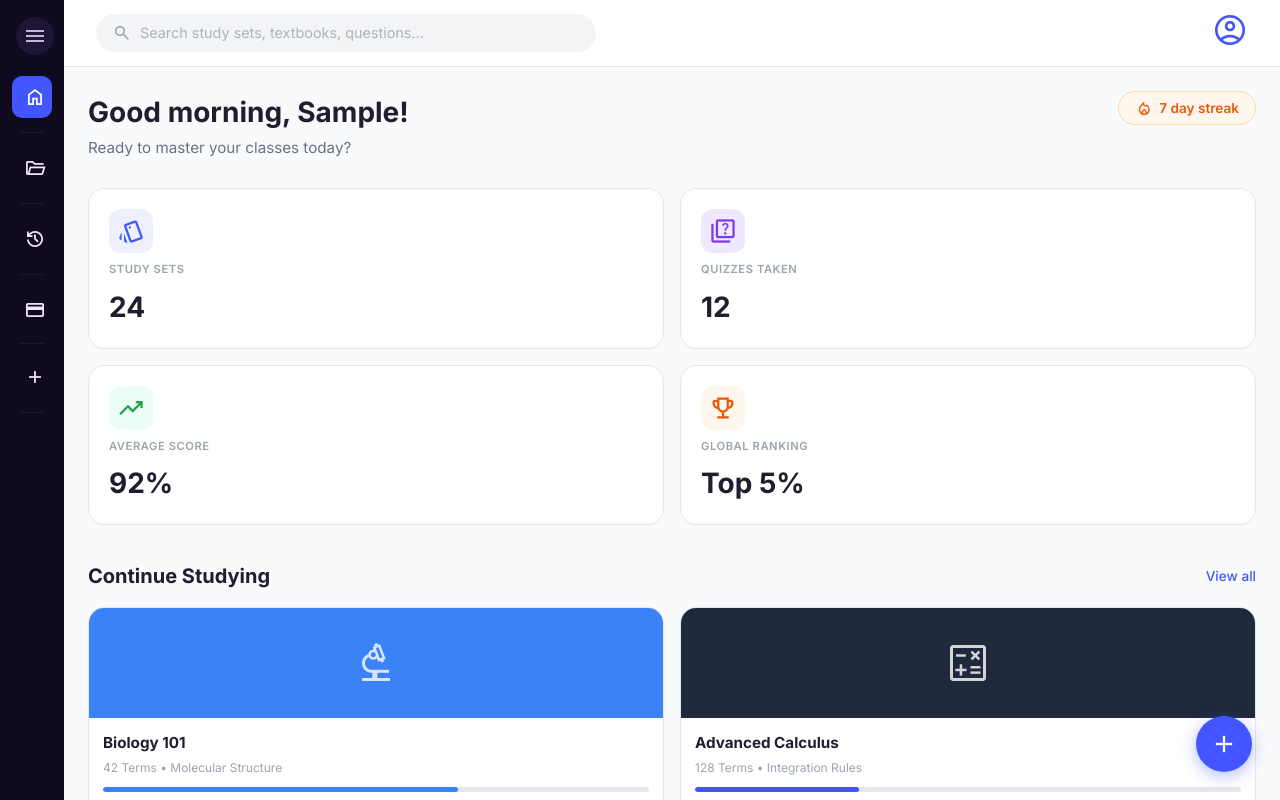
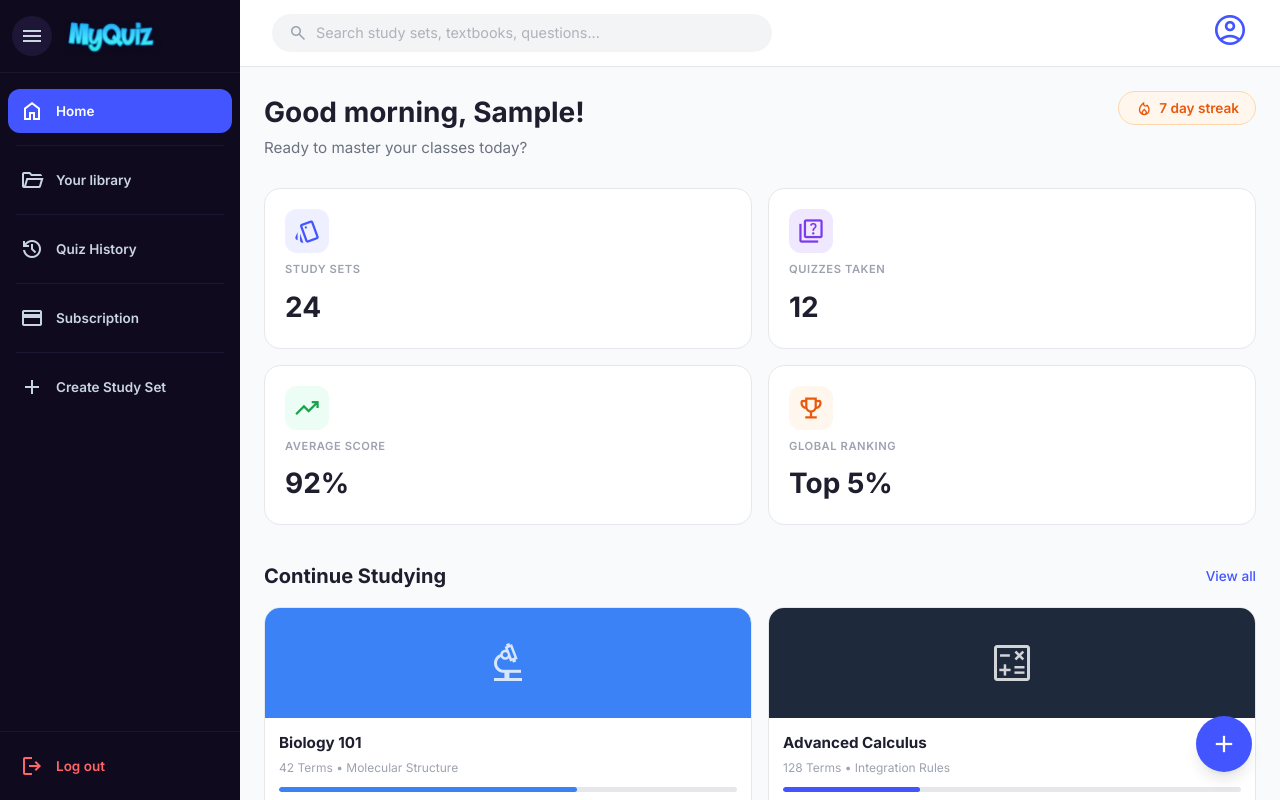
Before and after one commit to nvtai24/myquiz, an Angular app in the folder frontend/: page /dashboard in a window 1280 px wide. Built offline with nearby package versions, Linux system fonts and the light colour scheme; sample sign-in values are in the browser's storage.

Commit message:
fix: sidebar style

```diff
--- a/frontend/src/app/layouts/admin-layout.html
+++ b/frontend/src/app/layouts/admin-layout.html
@@ -1,50 +1,79 @@
 <div class="flex h-screen bg-[#F0F2FF] font-[Inter]">
   <!-- Sidebar -->
-  <aside class="w-60 min-w-[240px] bg-[#0f0a1e] flex flex-col shadow-2xl transition-all duration-300">
-    <!-- Logo -->
-    <div class="flex items-center gap-3 px-5 py-5 border-b border-white/5">
-      <img src="images/logo.png" alt="MyQuiz" style="height: 40px" class="h-9 w-auto drop-shadow-lg">
-      <span class="px-2 py-0.5 rounded-md bg-indigo-500/20 border border-indigo-500/30 text-indigo-300 text-[10px] font-black tracking-widest uppercase shadow-sm mt-0.5">Admin</span>
+  <aside
+    [class]="sidebarCollapsed()
+      ? 'w-16 min-w-[64px] bg-[#0f0a1e] flex flex-col shadow-2xl transition-all duration-300 overflow-hidden'
+      : 'w-60 min-w-[240px] bg-[#0f0a1e] flex flex-col shadow-2xl transition-all duration-300'"
+  >
+    <!-- Logo & Toggle -->
+    <div class="flex items-center px-3 py-4 border-b border-white/5">
+      <button
+        (click)="toggleSidebar()"
+        class="w-10 h-10 rounded-full bg-[#1e1636] hover:bg-[#2d2150] flex items-center justify-center text-slate-300 border-none cursor-pointer transition-colors shrink-0"
+      >
+        <span class="material-symbols-outlined">menu</span>
+      </button>
+      <div
+        class="flex items-center gap-2 ml-3 overflow-hidden transition-all duration-300"
+        [style.width]="sidebarCollapsed() ? '0px' : '160px'"
+        [style.opacity]="sidebarCollapsed() ? '0' : '1'"
+      >
+        <img src="images/logo.png" alt="MyQuiz" class="h-10 w-auto drop-shadow-lg shrink-0">
+        <span class="px-2 py-0.5 rounded-md bg-indigo-500/20 border border-indigo-500/30 text-indigo-300 text-[10px] font-black tracking-widest uppercase shadow-sm whitespace-nowrap">Admin</span>
+      </div>
     </div>
 
     <!-- Nav -->
-    <nav class="flex-1 px-3 py-4 space-y-1 overflow-y-auto">
+    <nav class="flex-1 px-2 py-4 space-y-1 overflow-y-auto overflow-x-hidden">
       @for (item of navItems; track item.path) {
         <a
           [routerLink]="item.path"
           routerLinkActive="!bg-indigo-600 !text-white"
-          class="flex items-center gap-3 px-3 py-2.5 rounded-xl text-slate-300 font-semibold text-[13.5px] no-underline transition-all hover:bg-white/10 hover:text-white"
+          [class]="sidebarCollapsed()
+            ? 'flex items-center justify-center px-0 py-2.5 rounded-xl text-slate-300 font-semibold text-[13.5px] no-underline transition-all hover:bg-white/10 hover:text-white'
+            : 'flex items-center gap-3 px-3 py-2.5 rounded-xl text-slate-300 font-semibold text-[13.5px] no-underline transition-all hover:bg-white/10 hover:text-white'"
+          [title]="sidebarCollapsed() ? item.label : ''"
         >
-          <span class="material-symbols-outlined text-[20px]">{{ item.icon }}</span>
-          {{ item.label }}
+          <span class="material-symbols-outlined shrink-0">{{ item.icon }}</span>
+          <span [class]="sidebarCollapsed() ? 'opacity-0 w-0 overflow-hidden whitespace-nowrap transition-all duration-200' : 'transition-all duration-200'">
+            {{ item.label }}
+          </span>
         </a>
+        <div class="h-px bg-[#1e1636] mx-2 my-3"></div>
       }
     </nav>
 
-    <!-- Back to App + User -->
-    <div class="px-3 py-4 border-t border-white/5 space-y-2">
-      <button
-        (click)="goToApp()"
-        class="w-full flex items-center gap-2 px-3 py-2.5 rounded-xl text-indigo-300 text-[13px] font-semibold hover:bg-white/10 transition-all border-none bg-transparent cursor-pointer"
-      >
-        <span class="material-symbols-outlined text-[18px]">arrow_back</span>
-        Back to App
-      </button>
-
-      @if (user()) {
-        <div class="flex items-center gap-3 px-3 py-2.5 mt-1">
+    <!-- User -->
+    <div class="px-2 py-3 border-t border-white/5">
+      <!-- @if (user()) {
+        <div [class]="sidebarCollapsed()
+          ? 'flex items-center justify-center px-0 py-2'
+          : 'flex items-center gap-3 px-3 py-2'"
+        >
           <div class="w-8 h-8 rounded-full bg-indigo-500 flex items-center justify-center text-white text-[13px] font-black shrink-0">
             {{ (user()!.firstName || 'A').charAt(0).toUpperCase() }}
           </div>
-          <div class="min-w-0">
+          <div [class]="sidebarCollapsed() ? 'opacity-0 w-0 overflow-hidden transition-all duration-200' : 'min-w-0 flex-1 transition-all duration-200'">
             <p class="text-white text-[12px] font-bold truncate">{{ user()!.firstName }} {{ user()!.lastName }}</p>
             <p class="text-slate-400 text-[10px] truncate">Administrator</p>
           </div>
-          <button (click)="logout()" class="ml-auto text-slate-400 hover:text-red-400 transition-colors bg-transparent border-none cursor-pointer">
-            <span class="material-symbols-outlined text-[18px]">logout</span>
-          </button>
         </div>
-      }
+      } -->
+
+      <!-- Logout button -->
+      <!-- <div class="h-px bg-[#1e1636] mx-2 my-3"></div>/ -->
+      <button
+        (click)="logout()"
+        [class]="sidebarCollapsed()
+          ? 'w-full flex items-center justify-center px-0 py-2.5 rounded-xl text-red-400 font-semibold text-[13.5px] transition-all hover:bg-red-500/10 bg-transparent border-none cursor-pointer'
+          : 'w-full flex items-center gap-3 px-3 py-2.5 rounded-xl text-red-400 font-semibold text-[13.5px] transition-all hover:bg-red-500/10 bg-transparent border-none cursor-pointer'"
+        [title]="sidebarCollapsed() ? 'Log out' : ''"
+      >
+        <span class="material-symbols-outlined shrink-0">logout</span>
+        <span [class]="sidebarCollapsed() ? 'opacity-0 w-0 overflow-hidden whitespace-nowrap transition-all duration-200' : 'transition-all duration-200'">
+          Log out
+        </span>
+      </button>
     </div>
   </aside>
 
--- a/frontend/src/app/layouts/admin-layout.ts
+++ b/frontend/src/app/layouts/admin-layout.ts
@@ -16,8 +16,12 @@ export class AdminLayout implements OnInit, OnDestroy {
   private adminService = inject(AdminService);
   private pingInterval: any;
 
-  sidebarOpen = signal(true);
+  sidebarCollapsed = signal(false);
   user = computed(() => this.auth.currentUser());
+
+  toggleSidebar() {
+    this.sidebarCollapsed.update(v => !v);
+  }
   isSystemOnline = signal<boolean>(false);
 
   navItems = [
--- a/frontend/src/app/layouts/main-layout.css
+++ b/frontend/src/app/layouts/main-layout.css
@@ -112,6 +112,14 @@
   transition: opacity 0.2s;
 }
 
+.sidebar-collapsed .nav-item {
+  justify-content: center;
+  padding: 10px;
+  width: 40px;
+  height: 40px;
+  margin: 0 auto;
+}
+
 .sidebar-collapsed .nav-label,
 .sidebar-collapsed .nav-badge,
 .sidebar-collapsed .sidebar-section-title {
@@ -142,6 +150,27 @@
   display: flex;
   flex-direction: column;
   gap: 2px;
+}
+
+.sidebar-bottom {
+  margin-top: auto;
+  padding-bottom: 8px;
+}
+
+.logout-btn {
+  background: none;
+  border: none;
+  width: 100%;
+  color: #ef4444 !important;
+  cursor: pointer;
+}
+
+.logout-btn:hover {
+  background: rgba(239, 68, 68, 0.15) !important;
+}
+
+.logout-btn .material-symbols-outlined {
+  color: #ef4444;
 }
 
 .sidebar-section-title {
--- a/frontend/src/app/layouts/main-layout.html
+++ b/frontend/src/app/layouts/main-layout.html
@@ -1,79 +1,160 @@
-<div class="layout" [class.sidebar-collapsed]="sidebarCollapsed()">
+<div class="flex h-screen bg-[#f9fafb] font-[Inter]">
   <!-- Sidebar -->
-  <aside class="sidebar">
-    <div class="sidebar-top">
-      <button class="sidebar-toggle" (click)="toggleSidebar()">
+  <aside
+    [class]="sidebarCollapsed()
+      ? 'w-16 min-w-[64px] bg-[#0f0a1e] flex flex-col shadow-2xl transition-all duration-300 overflow-hidden'
+      : 'w-60 min-w-[240px] bg-[#0f0a1e] flex flex-col shadow-2xl transition-all duration-300'"
+  >
+    <!-- Logo & Toggle -->
+    <div class="flex items-center px-3 py-4 border-b border-white/5">
+      <button
+        (click)="toggleSidebar()"
+        class="w-10 h-10 rounded-full bg-[#1e1636] hover:bg-[#2d2150] flex items-center justify-center text-slate-300 border-none cursor-pointer transition-colors shrink-0"
+      >
         <span class="material-symbols-outlined">menu</span>
       </button>
-      <img src="images/logo.png" alt="MyQuiz" class="sidebar-logo-img">
+      <div
+        class="flex items-center gap-2 ml-3 overflow-hidden transition-all duration-300"
+        [style.width]="sidebarCollapsed() ? '0px' : '160px'"
+        [style.opacity]="sidebarCollapsed() ? '0' : '1'"
+      >
+        <img src="images/logo.png" alt="MyQuiz" class="h-10 w-auto drop-shadow-lg shrink-0">
+      </div>
     </div>
 
-    <nav class="sidebar-nav">
-      <a class="nav-item" routerLink="/dashboard" routerLinkActive="active">
-        <span class="material-symbols-outlined">home</span>
-        <span class="nav-label">Home</span>
+    <!-- Nav -->
+    <nav class="flex-1 px-2 py-4 space-y-1 overflow-y-auto overflow-x-hidden">
+      <a
+        routerLink="/dashboard"
+        routerLinkActive="!bg-[#4255FF] !text-white"
+        [class]="sidebarCollapsed()
+          ? 'flex items-center justify-center px-0 py-2.5 rounded-xl text-slate-300 font-semibold text-[13.5px] no-underline transition-all hover:bg-white/10 hover:text-white'
+          : 'flex items-center gap-3 px-3 py-2.5 rounded-xl text-slate-300 font-semibold text-[13.5px] no-underline transition-all hover:bg-white/10 hover:text-white'"
+        [title]="sidebarCollapsed() ? 'Home' : ''"
+      >
+        <span class="material-symbols-outlined shrink-0">home</span>
+        <span [class]="sidebarCollapsed() ? 'opacity-0 w-0 overflow-hidden whitespace-nowrap transition-all duration-200' : 'transition-all duration-200'">
+          Home
+        </span>
       </a>
-      <div class="sidebar-divider"></div>
-      <a class="nav-item" routerLink="/library" routerLinkActive="active">
-        <span class="material-symbols-outlined">folder_open</span>
-        <span class="nav-label">Your library</span>
+      <div class="h-px bg-[#1e1636] mx-2 my-3"></div>
+
+      <a
+        routerLink="/library"
+        routerLinkActive="!bg-[#4255FF] !text-white"
+        [class]="sidebarCollapsed()
+          ? 'flex items-center justify-center px-0 py-2.5 rounded-xl text-slate-300 font-semibold text-[13.5px] no-underline transition-all hover:bg-white/10 hover:text-white'
+          : 'flex items-center gap-3 px-3 py-2.5 rounded-xl text-slate-300 font-semibold text-[13.5px] no-underline transition-all hover:bg-white/10 hover:text-white'"
+        [title]="sidebarCollapsed() ? 'Your library' : ''"
+      >
+        <span class="material-symbols-outlined shrink-0">folder_open</span>
+        <span [class]="sidebarCollapsed() ? 'opacity-0 w-0 overflow-hidden whitespace-nowrap transition-all duration-200' : 'transition-all duration-200'">
+          Your library
+        </span>
       </a>
-      <div class="sidebar-divider"></div>
-      <a class="nav-item" routerLink="/history" routerLinkActive="active">
-        <span class="material-symbols-outlined">history</span>
-        <span class="nav-label">Quiz History</span>
+      <div class="h-px bg-[#1e1636] mx-2 my-3"></div>
+
+      <a
+        routerLink="/history"
+        routerLinkActive="!bg-[#4255FF] !text-white"
+        [class]="sidebarCollapsed()
+          ? 'flex items-center justify-center px-0 py-2.5 rounded-xl text-slate-300 font-semibold text-[13.5px] no-underline transition-all hover:bg-white/10 hover:text-white'
+          : 'flex items-center gap-3 px-3 py-2.5 rounded-xl text-slate-300 font-semibold text-[13.5px] no-underline transition-all hover:bg-white/10 hover:text-white'"
+        [title]="sidebarCollapsed() ? 'Quiz History' : ''"
+      >
+        <span class="material-symbols-outlined shrink-0">history</span>
+        <span [class]="sidebarCollapsed() ? 'opacity-0 w-0 overflow-hidden whitespace-nowrap transition-all duration-200' : 'transition-all duration-200'">
+          Quiz History
+        </span>
       </a>
-      <div class="sidebar-divider"></div>
-      <a class="nav-item" routerLink="/subscription" routerLinkActive="active">
-        <span class="material-symbols-outlined">credit_card</span>
-        <span class="nav-label">Subscription</span>
+      <div class="h-px bg-[#1e1636] mx-2 my-3"></div>
+
+      <a
+        routerLink="/subscription"
+        routerLinkActive="!bg-[#4255FF] !text-white"
+        [class]="sidebarCollapsed()
+          ? 'flex items-center justify-center px-0 py-2.5 rounded-xl text-slate-300 font-semibold text-[13.5px] no-underline transition-all hover:bg-white/10 hover:text-white'
+          : 'flex items-center gap-3 px-3 py-2.5 rounded-xl text-slate-300 font-semibold text-[13.5px] no-underline transition-all hover:bg-white/10 hover:text-white'"
+        [title]="sidebarCollapsed() ? 'Subscription' : ''"
+      >
+        <span class="material-symbols-outlined shrink-0">credit_card</span>
+        <span [class]="sidebarCollapsed() ? 'opacity-0 w-0 overflow-hidden whitespace-nowrap transition-all duration-200' : 'transition-all duration-200'">
+          Subscription
+        </span>
+      </a>
+      <div class="h-px bg-[#1e1636] mx-2 my-3"></div>
+
+      <a
+        routerLink="/add-deck"
+        routerLinkActive="!bg-[#4255FF] !text-white"
+        [class]="sidebarCollapsed()
+          ? 'flex items-center justify-center px-0 py-2.5 rounded-xl text-slate-300 font-semibold text-[13.5px] no-underline transition-all hover:bg-white/10 hover:text-white'
+          : 'flex items-center gap-3 px-3 py-2.5 rounded-xl text-slate-300 font-semibold text-[13.5px] no-underline transition-all hover:bg-white/10 hover:text-white'"
+        [title]="sidebarCollapsed() ? 'Create Study Set' : ''"
+      >
+        <span class="material-symbols-outlined shrink-0">add</span>
+        <span [class]="sidebarCollapsed() ? 'opacity-0 w-0 overflow-hidden whitespace-nowrap transition-all duration-200' : 'transition-all duration-200'">
+          Create Study Set
+        </span>
       </a>
     </nav>
-    <div class="sidebar-divider"></div>
-    <div class="sidebar-section">
-      <a class="nav-item" routerLink="/add-deck" routerLinkActive="active">
-        <span class="material-symbols-outlined">add</span>
-        <span class="nav-label">Create Study Set</span>
-      </a>
-      <div class="sidebar-divider"></div>
+
+    <!-- Logout -->
+    <div class="px-2 py-3 border-t border-white/5">
+      <button
+        (click)="logout()"
+        [class]="sidebarCollapsed()
+          ? 'w-full flex items-center justify-center px-0 py-2.5 rounded-xl text-red-400 font-semibold text-[13.5px] transition-all hover:bg-red-500/10 bg-transparent border-none cursor-pointer'
+          : 'w-full flex items-center gap-3 px-3 py-2.5 rounded-xl text-red-400 font-semibold text-[13.5px] transition-all hover:bg-red-500/10 bg-transparent border-none cursor-pointer'"
+        [title]="sidebarCollapsed() ? 'Log out' : ''"
+      >
+        <span class="material-symbols-outlined shrink-0">logout</span>
+        <span [class]="sidebarCollapsed() ? 'opacity-0 w-0 overflow-hidden whitespace-nowrap transition-all duration-200' : 'transition-all duration-200'">
+          Log out
+        </span>
+      </button>
     </div>
   </aside>
 
   <!-- Right content area -->
-  <div class="content-area">
+  <div class="flex-1 flex flex-col overflow-hidden bg-[#f9fafb]">
     <!-- Top Navbar -->
-    <nav class="navbar">
-      <div class="navbar-left">
-        <div class="search-bar">
-          <span class="material-symbols-outlined search-icon">search</span>
-          <input type="text" placeholder="Search study sets, textbooks, questions..." />
+    <nav class="flex items-center justify-between px-8 py-3 bg-white border-b border-gray-200 sticky top-0 z-40">
+      <div class="flex items-center gap-6 flex-1">
+        <div class="flex items-center bg-gray-100 rounded-full px-4 py-2 gap-2 min-w-[500px]">
+          <span class="material-symbols-outlined text-gray-400 text-[20px]">search</span>
+          <input
+            type="text"
+            placeholder="Search study sets, textbooks, questions..."
+            class="border-none outline-none bg-transparent text-[0.9rem] w-full text-gray-500"
+          />
         </div>
       </div>
-      <div class="navbar-right">
-        <div class="avatar-wrapper">
-          <div class="avatar" (click)="toggleProfileMenu()">
-            <span class="material-symbols-outlined">account_circle</span>
+      <div class="flex items-center gap-3">
+        <div class="relative">
+          <div class="cursor-pointer text-[#4255FF]" (click)="toggleProfileMenu()">
+            <span class="material-symbols-outlined text-[36px]">account_circle</span>
           </div>
           @if (profileMenuOpen()) {
-            <div class="profile-dropdown">
-              <div class="dropdown-arrow"></div>
-              <a class="dropdown-item" routerLink="/profile">
-                <span class="material-symbols-outlined">person</span>
+            <div class="absolute top-[calc(100%+10px)] right-0 w-[200px] bg-white border border-gray-200 rounded-[14px] shadow-lg p-1.5 z-50 animate-[dropdownFade_0.15s_ease]">
+              <div class="absolute top-[-6px] right-[14px] w-3 h-3 bg-white border-l border-t border-gray-200 rotate-45"></div>
+              <a routerLink="/profile" class="flex items-center gap-2.5 px-3.5 py-2.5 rounded-[10px] text-[0.85rem] font-semibold text-gray-800 no-underline hover:bg-gray-100 transition-colors">
+                <span class="material-symbols-outlined text-[20px] text-gray-500">person</span>
                 My Profile
               </a>
-              <a class="dropdown-item" routerLink="/account-settings">
-                <span class="material-symbols-outlined">settings</span>
+              <a routerLink="/account-settings" class="flex items-center gap-2.5 px-3.5 py-2.5 rounded-[10px] text-[0.85rem] font-semibold text-gray-800 no-underline hover:bg-gray-100 transition-colors">
+                <span class="material-symbols-outlined text-[20px] text-gray-500">settings</span>
                 Settings
               </a>
               @if (currentUser()?.roles?.includes('Admin')) {
-                <a class="dropdown-item admin-link" routerLink="/admin/dashboard">
-                  <span class="material-symbols-outlined">admin_panel_settings</span>
+                <a routerLink="/admin/dashboard" class="flex items-center gap-2.5 px-3.5 py-2.5 rounded-[10px] text-[0.85rem] font-semibold text-[#4255FF] no-underline hover:bg-gray-100 transition-colors">
+                  <span class="material-symbols-outlined text-[20px] text-[#4255FF]">admin_panel_settings</span>
                   Admin Panel
                 </a>
               }
-              <div class="dropdown-divider"></div>
-              <button class="dropdown-item logout" (click)="logout()">
-                <span class="material-symbols-outlined">logout</span>
+              <div class="h-px bg-gray-100 mx-2 my-1"></div>
+              <button (click)="logout()" class="flex items-center gap-2.5 px-3.5 py-2.5 rounded-[10px] text-[0.85rem] font-semibold text-red-500 w-full bg-transparent border-none cursor-pointer hover:bg-gray-100 transition-colors">
+                <span class="material-symbols-outlined text-[20px] text-red-500">logout</span>
                 Log out
               </button>
             </div>
@@ -83,13 +164,16 @@
     </nav>
 
     <!-- Page content injected here -->
-    <div class="page-content">
+    <div class="flex-1 overflow-y-auto">
       <router-outlet />
     </div>
 
     <!-- Floating Action Button -->
-    <a class="fab" routerLink="/add-deck">
-      <span class="material-symbols-outlined">add</span>
+    <a
+      routerLink="/add-deck"
+      class="fixed bottom-7 right-7 w-14 h-14 rounded-full bg-[#4255FF] text-white flex items-center justify-center shadow-lg cursor-pointer hover:scale-110 transition-transform z-50 no-underline"
+    >
+      <span class="material-symbols-outlined text-[28px]">add</span>
     </a>
   </div>
 </div>
--- a/frontend/src/app/layouts/main-layout.ts
+++ b/frontend/src/app/layouts/main-layout.ts
@@ -12,7 +12,7 @@ import { AuthService } from '../services/auth.service';
 export class MainLayout {
   private authService = inject(AuthService);
   currentUser = this.authService.currentUser;
-  sidebarCollapsed = signal(true);
+  sidebarCollapsed = signal(false);
   profileMenuOpen = signal(false);
 
   toggleProfileMenu() {
```
